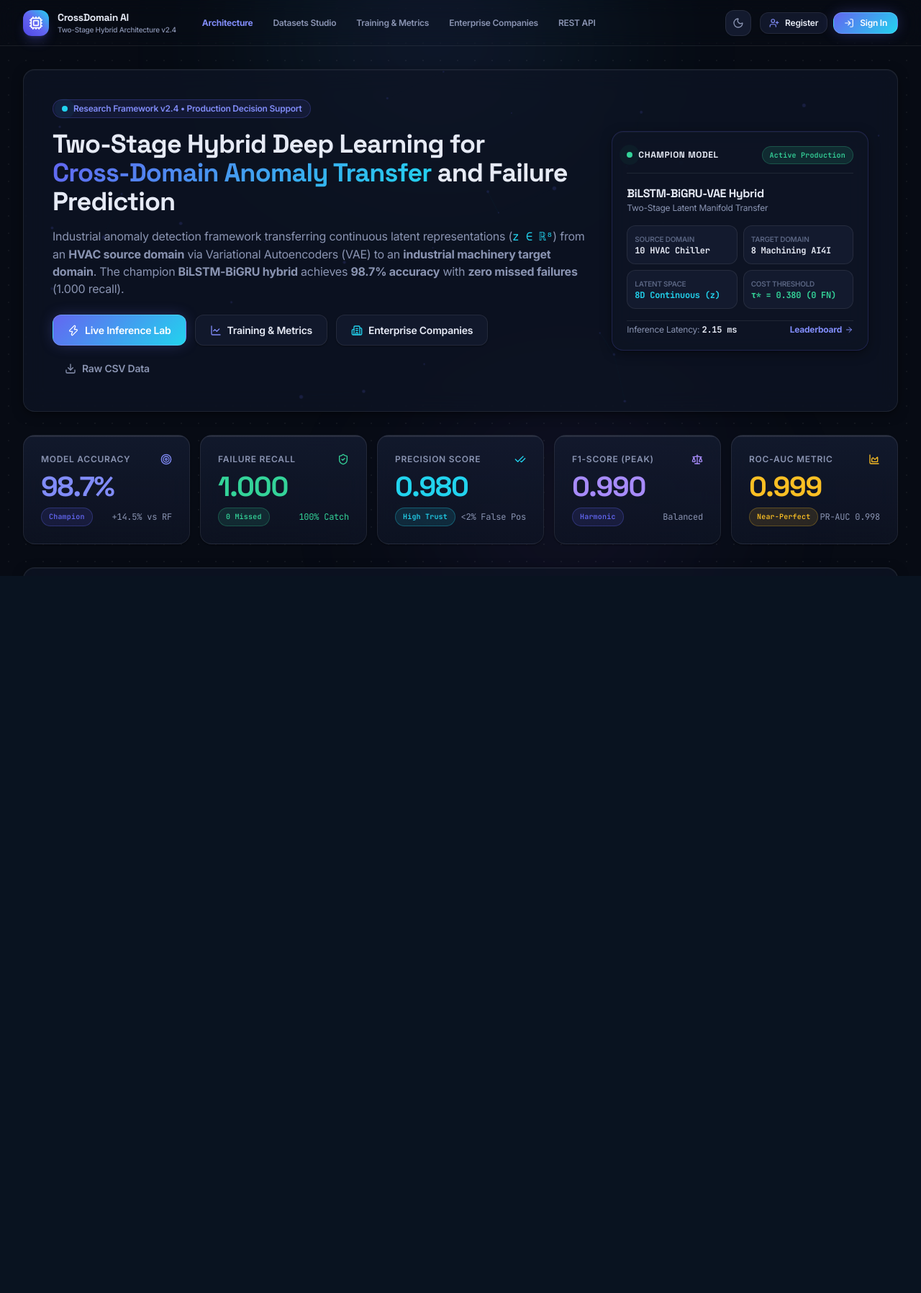
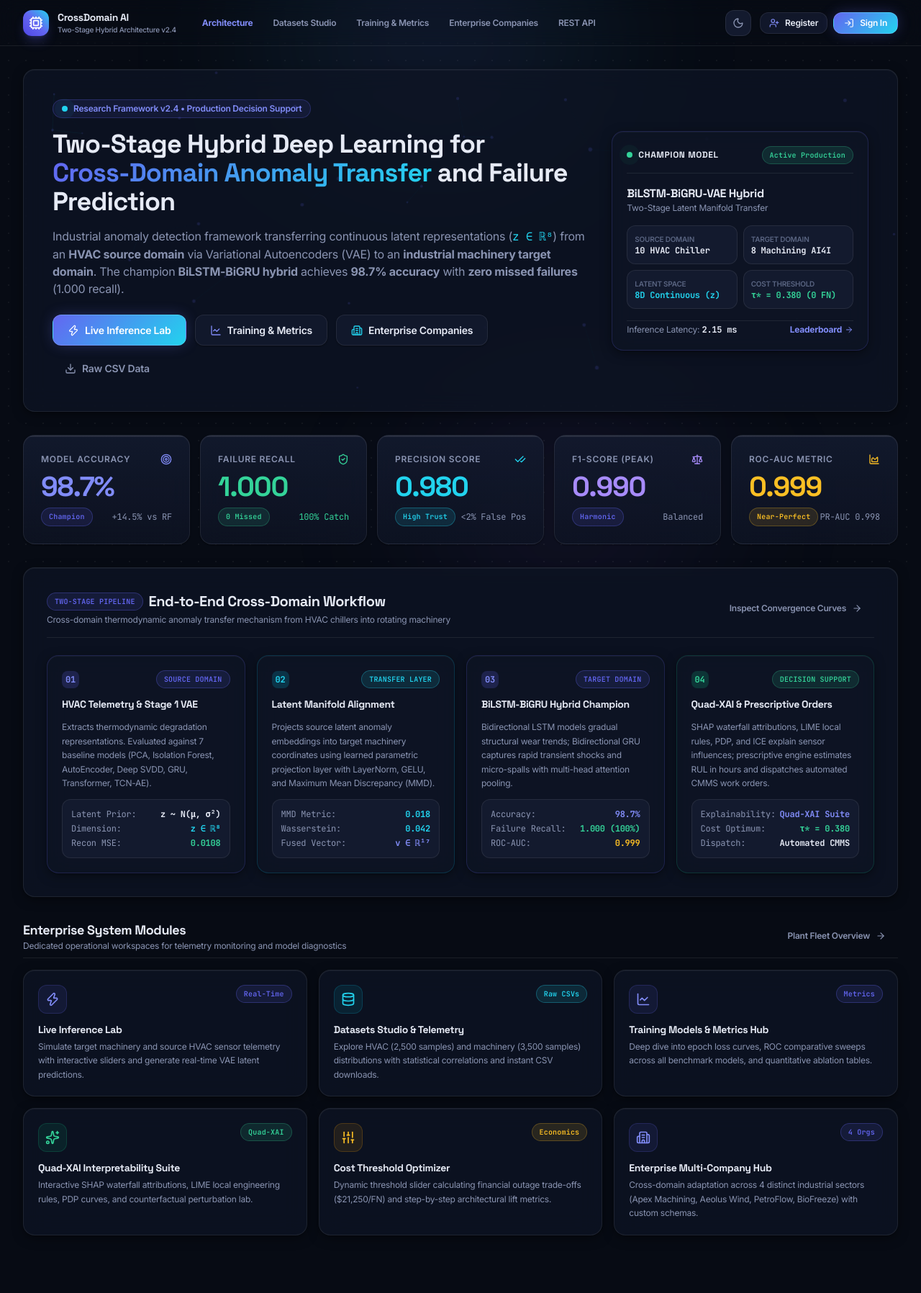
Before and after one commit to Hemanthk7504/Industry-Cross-Domain, a FastAPI app: page / in a window 1280 px wide. Shown: the whole page at 72% size. Before the commit the page ends 800 px from the top, so only its background shows below. Run offline with FastAPI, Linux system fonts and the light colour scheme; parts of the project's set-up code (start-up, migrations or seed data) failed here and were passed over; some libraries are stand-ins or nearby versions.

Commit message:
fix(ui): restore smooth window scrolling on home and all application pages

```diff
--- a/app/static/css/design-system.css
+++ b/app/static/css/design-system.css
@@ -109,16 +109,24 @@ Strict Dark-First Philosophy with Instant Responsive Light Mode Fallback.
   box-sizing: border-box;
 }
 
-html, body {
+html {
   margin: 0;
   padding: 0;
-  height: 100%;
+  min-height: 100%;
+  scroll-behavior: smooth;
+}
+
+body {
+  margin: 0;
+  padding: 0;
+  min-height: 100%;
   background-color: var(--bg-app);
   color: var(--text-main);
   font-family: var(--font-sans);
   letter-spacing: -0.015em;
   -webkit-font-smoothing: antialiased;
   -moz-osx-font-smoothing: grayscale;
+  overflow-x: hidden;
   transition: background-color 0.3s ease, color 0.3s ease;
 }
 
@@ -175,12 +183,13 @@ html, body {
 
 /* Subtle Grid Dot Matrix */
 .grid-overlay {
-  position: absolute;
+  position: fixed;
   inset: 0;
   background-image: radial-gradient(rgba(255, 255, 255, 0.07) 1px, transparent 1px);
   background-size: 24px 24px;
   pointer-events: none;
   opacity: 0.7;
+  z-index: 0;
 }
 [data-theme="light"] .grid-overlay {
   background-image: radial-gradient(rgba(15, 23, 42, 0.06) 1px, transparent 1px);
--- a/app/static/js/app.js
+++ b/app/static/js/app.js
@@ -65,7 +65,7 @@
     };
 
     // =========================================================================
-    // 2. LENIS SMOOTH SCROLLING
+    // 2. LENIS SMOOTH SCROLLING (Global Window + GSAP Ticker Sync)
     // =========================================================================
     let lenis = null;
     const prefersReducedMotion = window.matchMedia('(prefers-reduced-motion: reduce)').matches;
@@ -73,28 +73,28 @@
     if (!prefersReducedMotion && typeof Lenis !== 'undefined') {
         try {
             lenis = new Lenis({
-                duration: 1.15,
+                duration: 1.0,
                 easing: (t) => Math.min(1, 1.001 - Math.pow(2, -10 * t)),
                 direction: 'vertical',
                 gestureDirection: 'vertical',
                 smooth: true,
                 smoothTouch: false,
-                touchMultiplier: 2,
+                touchMultiplier: 1.5,
             });
 
-            function raf(time) {
-                lenis.raf(time);
-                requestAnimationFrame(raf);
-            }
-            requestAnimationFrame(raf);
-
-            // Connect Lenis to GSAP ScrollTrigger if available
-            if (window.ScrollTrigger) {
+            // Single RAF ticker loop to prevent delta collision & freezing
+            if (window.ScrollTrigger && window.gsap) {
                 lenis.on('scroll', ScrollTrigger.update);
                 gsap.ticker.add((time) => {
                     lenis.raf(time * 1000);
                 });
                 gsap.ticker.lagSmoothing(0);
+            } else {
+                function raf(time) {
+                    lenis.raf(time);
+                    requestAnimationFrame(raf);
+                }
+                requestAnimationFrame(raf);
             }
         } catch (e) {
             console.warn('Lenis smooth scroll initialization skipped:', e);
--- a/app/templates/base.html
+++ b/app/templates/base.html
@@ -1,5 +1,5 @@
 <!DOCTYPE html>
-<html lang="en" data-theme="dark" class="h-full">
+<html lang="en" data-theme="dark" class="min-h-full">
 <head>
     <meta charset="UTF-8">
     <meta name="viewport" content="width=device-width, initial-scale=1.0">
@@ -72,7 +72,7 @@
         }
     </script>
 </head>
-<body class="h-full flex overflow-hidden font-sans antialiased select-none">
+<body class="min-h-screen flex flex-col lg:flex-row font-sans antialiased bg-[var(--bg-app)] text-[var(--text-main)]">
 
     <!-- Ambient Aurora Mesh Background & Dot Matrix -->
     <div class="aurora-bg"></div>
@@ -89,9 +89,9 @@
 
     {% if user %}
     <!-- Sidebar Navigation (Authenticated Mission Control Workspace) -->
-    <aside id="app-sidebar" class="sidebar flex flex-col shrink-0 z-30 shadow-2xl relative transition-all duration-300 -translate-x-full lg:translate-x-0 fixed lg:static inset-y-0 left-0">
+    <aside id="app-sidebar" class="sidebar flex flex-col shrink-0 z-40 shadow-2xl transition-all duration-300 -translate-x-full lg:translate-x-0 fixed lg:sticky top-0 h-screen inset-y-0 left-0 bg-[var(--bg-surface)] border-r border-[var(--border-color)]">
         <!-- Brand Header with Collapsed Toggle -->
-        <div class="h-16 flex items-center justify-between px-4 border-b border-[var(--border-color)] bg-[var(--bg-surface)]">
+        <div class="h-16 flex items-center justify-between px-4 border-b border-[var(--border-color)] bg-[var(--bg-surface)] shrink-0">
             <a href="/" class="flex items-center gap-3 min-w-0 group">
                 <div class="w-9 h-9 rounded-xl bg-gradient-to-tr from-indigo-600 via-indigo-500 to-cyan-400 flex items-center justify-center text-white shadow-lg shadow-indigo-500/25 shrink-0 group-hover:scale-105 transition-transform">
                     <i data-lucide="cpu" class="w-5 h-5"></i>
@@ -254,7 +254,7 @@
         </nav>
 
         <!-- Current User Profile Footer -->
-        <div class="p-3 border-t border-[var(--border-color)] bg-[var(--bg-surface)]">
+        <div class="p-3 border-t border-[var(--border-color)] bg-[var(--bg-surface)] shrink-0">
             <div class="flex items-center gap-3 p-2 rounded-xl bg-[var(--bg-elevated)] border border-[var(--border-color)]">
                 <div class="w-8 h-8 rounded-lg bg-gradient-to-tr from-indigo-600 to-cyan-500 text-white flex items-center justify-center font-bold text-xs shrink-0 shadow-md">
                     {{ user.avatar }}
@@ -272,7 +272,7 @@
     {% endif %}
 
     <!-- Main Content Shell -->
-    <div class="flex-1 flex flex-col min-w-0 overflow-hidden relative z-10">
+    <div class="flex-1 flex flex-col min-w-0 min-h-screen relative z-10">
         <!-- Top Navbar -->
         <header class="h-16 bg-[var(--bg-surface)]/80 backdrop-blur-md border-b border-[var(--border-color)] flex items-center justify-between px-4 sm:px-6 lg:px-8 shrink-0 sticky top-0 z-20">
             {% if user %}
@@ -402,8 +402,8 @@
             {% endif %}
         </header>
 
-        <!-- Main Scrollable Body -->
-        <main class="flex-1 overflow-y-auto p-4 sm:p-6 lg:p-8 main-content" id="main-content-scroll">
+        <!-- Main Content Body -->
+        <main class="flex-1 p-4 sm:p-6 lg:p-8 main-content" id="main-content-scroll">
             <div class="max-w-[1400px] mx-auto w-full">
                 {% block content %}{% endblock %}
             </div>
--- a/app/templates/login.html
+++ b/app/templates/login.html
@@ -47,7 +47,7 @@
         }
     </script>
 </head>
-<body class="min-h-screen w-full flex flex-col lg:flex-row bg-[var(--bg-app)] font-sans antialiased text-[var(--text-main)] select-none">
+<body class="min-h-screen w-full flex flex-col lg:flex-row bg-[var(--bg-app)] font-sans antialiased text-[var(--text-main)]">
 
     <!-- Ambient Aurora Background -->
     <div class="aurora-bg"></div>
```
Also changed, not shown: static/css/design-system.css (+12 -3 lines), static/js/app.js (+11 -11 lines).
